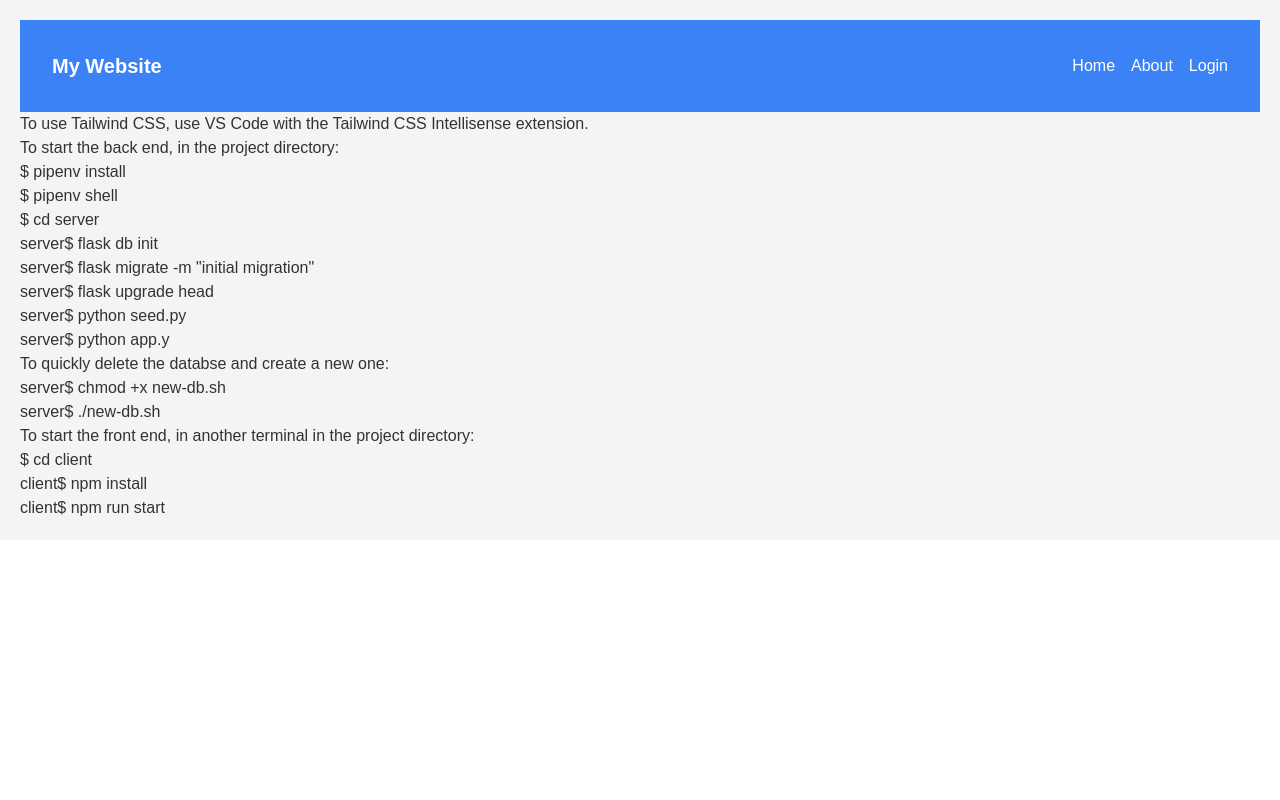
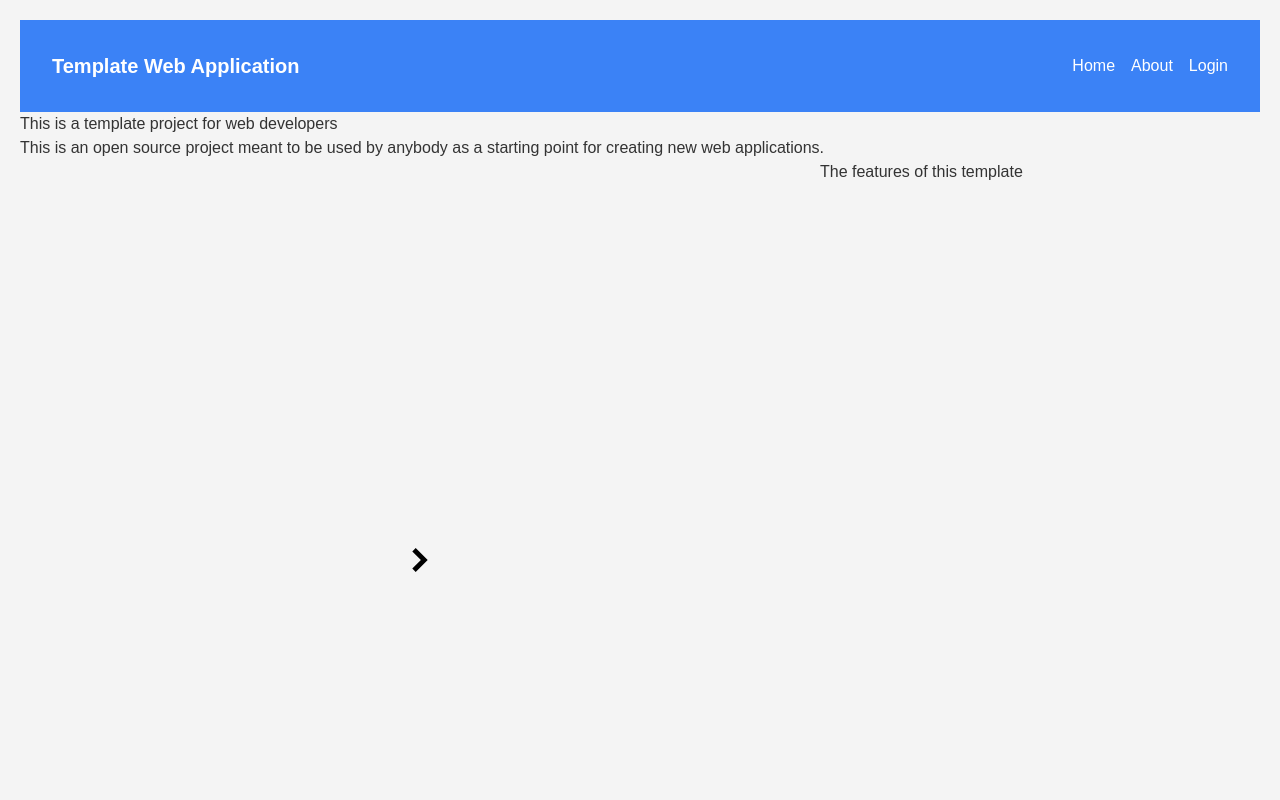
Before and after one commit to EvanLosh/template-full-stack, a React (Create React App) app in the folder client/: page /about in a window 1280 px wide. Shown: the top 800 px of the page. Built offline with nearby package versions, Linux system fonts and the light colour scheme.

Commit message:
welcome message, styling

```diff
--- a/client/src/components/About.js
+++ b/client/src/components/About.js
@@ -2,27 +2,91 @@ import React, { useEffect, useState } from "react";
 
 function About() {
 
+    const [featuresCollapsed, setFeaturesCollapsed] = useState(true)
+    const [guideCollapsed, setGuideCollapsed] = useState(true)
+
+    function buttonContent(x) {
+        return x ? "Expand" : "Hide"
+    }
+
     return (
         <div id="About">
-            <p>To use Tailwind CSS, use VS Code with the Tailwind CSS Intellisense extension.</p>
-            <p>To start the back end, in the project directory:</p>
+            <h1>This is a template project for web developers</h1>
+            <p>This is an open source project meant to be used by anybody as a starting point for creating new web applications.</p>
+            <div className="collapseable ">
+                <div className="collapseable-headline">
+
+                    <img
+                        src='/images/left-arrow-angle-svgrepo-com.svg'
+                        alt={(featuresCollapsed ? "Expand" : "Collapse")}
+                        className={"collapse-button " + (featuresCollapsed ? "right" : "down")}
+                        onClick={() => setFeaturesCollapsed(!featuresCollapsed)}>
+                    </img>
+                    <h3>The features of this template</h3>
+                </div>
+                <ol className={featuresCollapsed ? "collapse" : ""}>
+                    <li>A relational, structured database with tables for users, patients, doctors, and appointments</li>
+                    <li>A SQLAlchemy object-relationship mapping (ORM) defined in server/models.py</li>
+                    <li>Serialized object relationships using SerializerMixin</li>
+                    <li>A Flask server application with a RESTful web API in server/app.py</li>
+                    <li>Endpoint protection using encrypted JWTs stored in the user's localStorage</li>
+                    <li>A React front-end with routing</li>
+                    <li>A login/sign up page for creating new users</li>
+                    <li>A table that fetches and displays appointments from the database</li>
+                    <li>The table data can be sorted and filtered</li>
+                </ol>
+            </div>
+
+            <div className="collapseable ">
+                <div className="collapseable-headline">
+                    <img
+                        src='/images/left-arrow-angle-svgrepo-com.svg'
+                        alt={(guideCollapsed ? "Expand" : "Collapse")}
+                        className={"collapse-button " + (guideCollapsed ? "right" : "down")}
+                        onClick={() => setGuideCollapsed(!guideCollapsed)}>
+                    </img>
+                    <h3>Get started</h3>
+                </div>
+                <ol className={guideCollapsed ? "collapse" : ""}>
+                    <li>Copy this project from Github.</li>
+                    <li>In a terminal in the project directory, install Python dependencies and enter the virtual environment.</li>
+                    <div className="code-block">
                         <p>$ pipenv install</p>
                         <p>$ pipenv shell</p>
+                    </div>
+                    <li>Create the database and optionally seed it with random data.</li>
+                    <div className="code-block">
                         <p>$ cd server</p>
                         <p>server$ flask db init</p>
                         <p>server$ flask migrate -m "initial migration"</p>
                         <p>server$ flask upgrade head</p>
+                    </div>
+                    <li>Optionally, populate the database with randomly generated seed data for testing and demo purposes.</li>
+                    <div className="code-block">
                         <p>server$ python seed.py</p>
+                    </div>
+                    <li>To start the server:</li>
+                    <div className="code-block">
                         <p>server$ python app.y</p>
-            <p>To quickly delete the databse and create a new one:</p>
+                    </div>
+                    <li>To quickly delete the databse and create a new one:</li>
+                    <div className="code-block">
                         <p>server$ chmod +x new-db.sh</p>
                         <p>server$ ./new-db.sh</p>
-            <p>To start the front end, in another terminal in the project directory:</p>
+
+                    </div>
+                    <li>To start the front end, open a second terminal in the project directory and run these commands:</li>
+                    <div className="code-block">
                         <p>$ cd client</p>
                         <p>client$ npm install</p>
                         <p>client$ npm run start</p>
-            <p></p>
+                    </div>
+                    <li>To use Tailwind CSS, it is suggested to work in VS Code with the extension Tailwind CSS Intellisense.</li>
+                    <li>The database and object mapping are programmed in server/models.py</li>
+                    <li>The API is programmed in server/app.py</li>
+                </ol>
 
+            </div>
         </div>
     );
 }
--- a/client/src/components/App.js
+++ b/client/src/components/App.js
@@ -60,6 +60,8 @@ function App() {
     window.location.reload()
   }
 
+
+
   function handleUnauthorizedResponse() {
     //this function should be called whenever the user is logged in and gets unauthorized response (401) from the server
 
--- a/client/src/components/AppointmentList.css
+++ b/client/src/components/AppointmentList.css
@@ -11,3 +11,9 @@ form {
     padding: 10px;
     margin-bottom: 20px;
 }
+
+#appointment-list {
+    border-top: solid;
+    padding-top: 50px;
+    margin-top: 50px;
+}
--- a/client/src/components/AppointmentList.js
+++ b/client/src/components/AppointmentList.js
@@ -93,6 +93,7 @@ function AppointmentList({ commonProps, appointments }) {
             </form>
 
             <p>Click on any column header to sort the table by that column</p>
+            <div className='block w-full overflow-x-auto'>
 
                 <table>
                     <tr>
@@ -107,6 +108,7 @@ function AppointmentList({ commonProps, appointments }) {
 
                 </table>
             </div>
+        </div>
     );
 }
 
--- a/client/src/components/Appointments.js
+++ b/client/src/components/Appointments.js
@@ -5,7 +5,7 @@ import AppointmentList from "./AppointmentList.js"
 function Appointments({ commonProps }) {
 
     const [appointments, setAppointments] = useState([])
-    let authorized = false
+    // let authorized = false
 
     useEffect(() => {
         fetch(commonProps.serverURL + "/appointments",
--- a/client/src/components/Header.js
+++ b/client/src/components/Header.js
@@ -15,7 +15,7 @@ function Header({ commonProps, logout }) {
                 <div className="flex justify-between items-center">
 
                     <div className="text-white font-bold text-xl">
-                        <a href='/'>My Website</a>
+                        <a href='/'>Template Web Application</a>
                     </div>
 
                     <div className="hidden md:flex space-x-4">
--- a/client/src/components/Home.js
+++ b/client/src/components/Home.js
@@ -1,92 +1,23 @@
 import React, { useEffect, useState } from "react";
 import "./Home.css";
+import Appointments from "./Appointments"
 
 function Home({ commonProps }) {
 
-    const [featuresCollapsed, setFeaturesCollapsed] = useState(true)
-    const [guideCollapsed, setGuideCollapsed] = useState(true)
 
-    function buttonContent(x) {
-        return x ? "Expand" : "Hide"
-    }
 
     return (
         <div id="home">
 
             <h1>Welcome to Evan's template for full-stack web applications using JavaScript, React, Python, Flask, and Tailwind</h1>
-            <p>This is an open source project meant to be used by anybody as a starting point for creating new web applications.</p>
-            <div className="collapseable ">
-                <div className="collapseable-headline">
 
-                    <button className="collapse-button" onClick={() => setFeaturesCollapsed(!featuresCollapsed)}>{buttonContent(featuresCollapsed)}</button>
-                    <h3>The features of this project</h3>
-                </div>
-                <ol className={featuresCollapsed ? "collapse" : ""}>
-                    <li>A relational, structured database with tables for users, patients, doctors, and appointments</li>
-                    <li>A SQLAlchemy object-relationship mapping (ORM) defined in server/models.py</li>
-                    <li>Serialized object relationships using SerializerMixin</li>
-                    <li>A Flask server application with a RESTful web API in server/app.py</li>
-                    <li>Endpoint protection using encrypted JWTs stored in the user's localStorage</li>
-                    <li>A React front-end with routing</li>
-                    <li>A login/sign up page for creating new users</li>
-                    <li>A table that fetches and displays appointments from the database</li>
-                    <li>The table data can be sorted and filtered</li>
-                </ol>
-            </div>
-
-            <div className="collapseable ">
-                <div className="collapseable-headline">
-                    <button className="collapse-button" onClick={() => setGuideCollapsed(!guideCollapsed)}>{buttonContent(guideCollapsed)}</button>
-                    <h3>Get started</h3>
-                </div>
-                <ol className={guideCollapsed ? "collapse" : ""}>
-                    <li>Copy this project from Github.</li>
-                    <li>In a terminal in the project directory, install Python dependencies and enter the virtual environment.</li>
-                    <div className="code-block">
-                        <p>$ pipenv install</p>
-                        <p>$ pipenv shell</p>
-                    </div>
-                    <li>Create the database and optionally seed it with random data.</li>
-                    <div className="code-block">
-                        <p>$ cd server</p>
-                        <p>server$ flask db init</p>
-                        <p>server$ flask migrate -m "initial migration"</p>
-                        <p>server$ flask upgrade head</p>
-                    </div>
-                    <li>Optionally, populate the database with randomly generated seed data for testing and demo purposes.</li>
-                    <div className="code-block">
-                        <p>server$ python seed.py</p>
-                    </div>
-                    <li>To start the server:</li>
-                    <div className="code-block">
-                        <p>server$ python app.y</p>
-                    </div>
-                    <li>To quickly delete the databse and create a new one:</li>
-                    <div className="code-block">
-                        <p>server$ chmod +x new-db.sh</p>
-                        <p>server$ ./new-db.sh</p>
-
-                    </div>
-                    <li>To start the front end, open a second terminal in the project directory and run these commands:</li>
-                    <div className="code-block">
-                        <p>$ cd client</p>
-                        <p>client$ npm install</p>
-                        <p>client$ npm run start</p>
-                    </div>
-                    <li>To use Tailwind CSS, it is suggested to work in VS Code with the extension Tailwind CSS Intellisense.</li>
-                    <li>The database and object mapping are programmed in server/models.py</li>
-                    <li>The API is programmed in server/app.py</li>
-
-                    {/* <li>Finally, the project can be built by running: </li>
-                    <div className="code-block">
-                        <p>client$ npm run build</p>
-                    </div>
-                        */}
-                </ol>
+            <a href='/about'>
+                <h1>Who is this website for?</h1>
+            </a>
 
 
-            </div >
-            <a href='/appointments'>View appointments</a>
+
+            <Appointments commonProps={commonProps} />
         </div>
     );
 }
--- a/client/src/index.css
+++ b/client/src/index.css
@@ -24,15 +24,13 @@
 }
 
 form .form-line {
-  display: flex;
+  /* display: flex; */
 }
 
-form .form-line label {
-  width: 30%;
-}
-
-form .form-line input {
-  width: 70%;
+label {
+height: 50px;
+display: block;
+margin: 5px;
 }
 
 input {
@@ -42,9 +40,12 @@ input {
   margin: 5px;
 }
 
+form .form-line label {
+  width: 30%;
+}
 
-label {
-  margin: 5px;
+form .form-line input {
+  width: 70%;
 }
 
 table, th, td {
@@ -76,7 +77,15 @@ table, th, td {
 }
 
 .collapse-button {
-  /* background-color: ; */
+  scale: 3%;
+}
+
+.collapse-button.down {
+transform: rotate(270deg);
+}
+
+.collapse-button.right {
+  transform: rotate(180deg);
 }
 
 .collapse {
```
Also changed, not shown: client/src/components/LoginForm.css (+9 -3 lines), client/public/images/left-arrow-angle-svgrepo-com.svg (added), 1 other file (tests, documents, lock files or other folders). Lines whose indentation alone changed are shown as unchanged.
